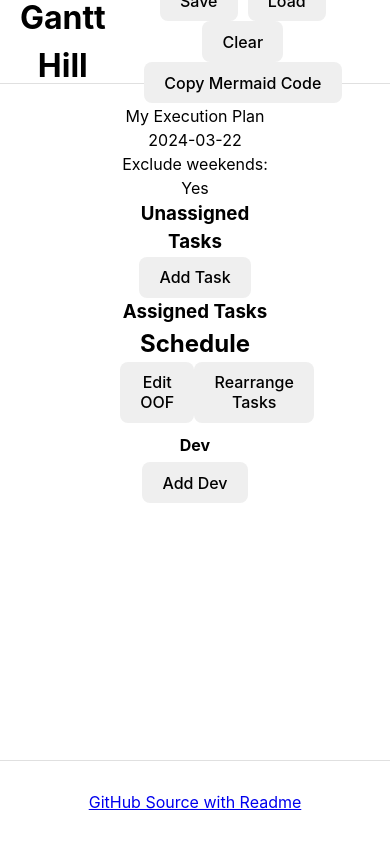
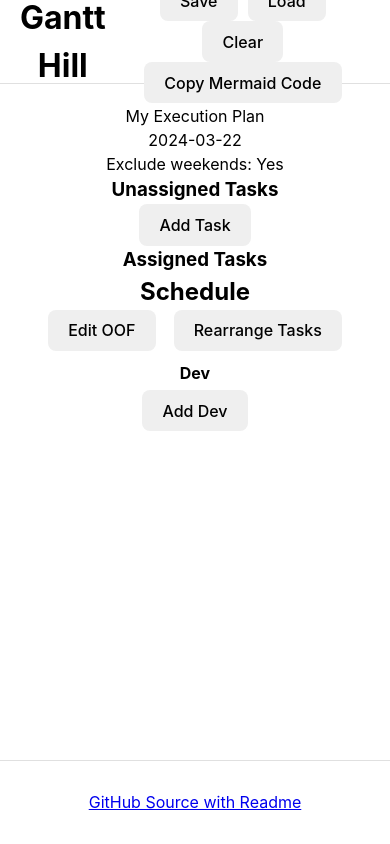
Before and after one commit to butaud/gantt-hill, a React (Vite) app: page / in a window 390 px wide. Built offline with nearby package versions, Linux system fonts and the light colour scheme.

Commit message:
fix for narrow screen

```diff
--- a/src/App.css
+++ b/src/App.css
@@ -23,6 +23,13 @@
   min-height: 80vh;
 }
 
+@media (max-width: 800px) {
+  .main-content {
+    margin-left: 10px;
+    margin-right: 10px;
+  }
+}
+
 .main-content section {
   width: 100%;
 }
```
